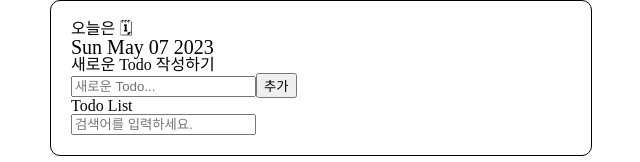
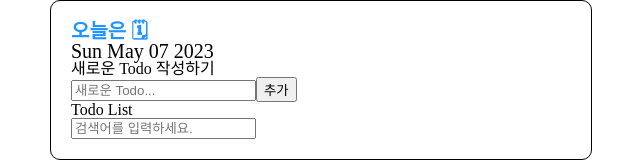
Before and after one commit to supdongza/react-todo, a React (Create React App) app: page / in a window 1280 px wide. Shown: the top 162 px of the page, without its empty margins (319-959 px from the left). Built offline with nearby package versions, Linux system fonts and the light colour scheme.

Commit message:
feat: localStorage 추가

```diff
--- a/src/App.tsx
+++ b/src/App.tsx
@@ -6,6 +6,7 @@ import TodoEditor from "./components/todoEditor/TodoEditor";
 import TodoList from "./components/todoList/TodoList";
 
 function App() {
+  // NOTE : 새로고침 useState 초기화로..
   const [todoList, setTodoList] = useState(() => {
     const getData = window.localStorage.getItem("todoInLocal");
     if (getData !== null) {
@@ -15,6 +16,7 @@ function App() {
     }
   });
 
+  // 처음 시도 했던 방법
   // useEffect(() => {
   //   const localList = localStorage.getItem("todoInLocal");
 
--- a/src/components/header/Header.tsx
+++ b/src/components/header/Header.tsx
@@ -15,7 +15,11 @@ const Header = () => {
 export default Header;
 
 const StyledWrap = styled.article``;
-const StyledTitle = styled.h2``;
+const StyledTitle = styled.h2`
+  font-weight: 600;
+  font-size: 20px;
+  color: #1f93ff;
+`;
 const StyledDateText = styled.strong`
   display: block;
   font-size: 20px;
--- a/src/components/todoEditor/TodoEditor.tsx
+++ b/src/components/todoEditor/TodoEditor.tsx
@@ -3,7 +3,7 @@ import styled from "styled-components";
 
 interface Props {
   setTodoList: any;
-  todoList: any;
+  todoList: Array<string>;
 }
 
 const TodoEditor = ({ setTodoList, todoList }: Props) => {
@@ -18,7 +18,7 @@ const TodoEditor = ({ setTodoList, todoList }: Props) => {
 
     setTodoList([
       ...todoList,
-      { isCheck: false, text: isValue, createdDate: new Date().getTime() },
+      { isChecked: false, text: isValue, createdDate: new Date().getTime() },
     ]);
     setIsValue("");
   };
```
